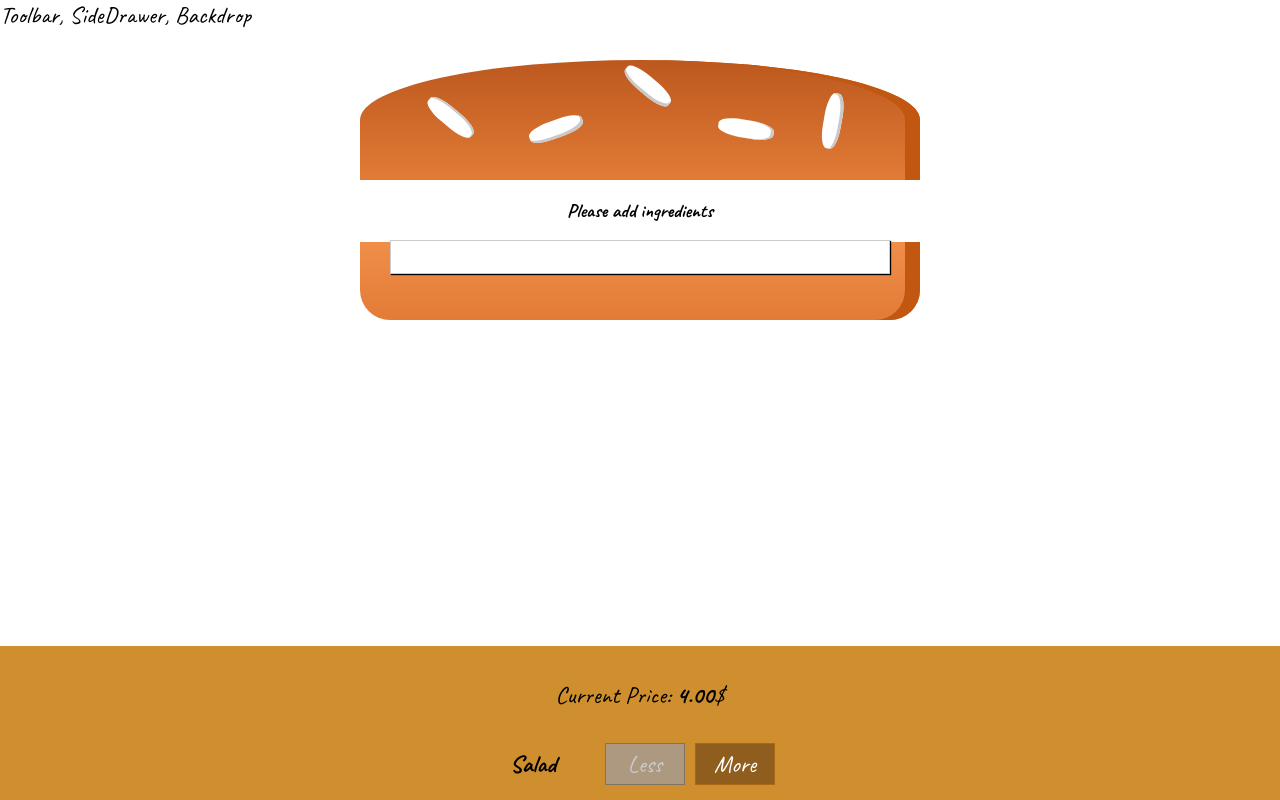
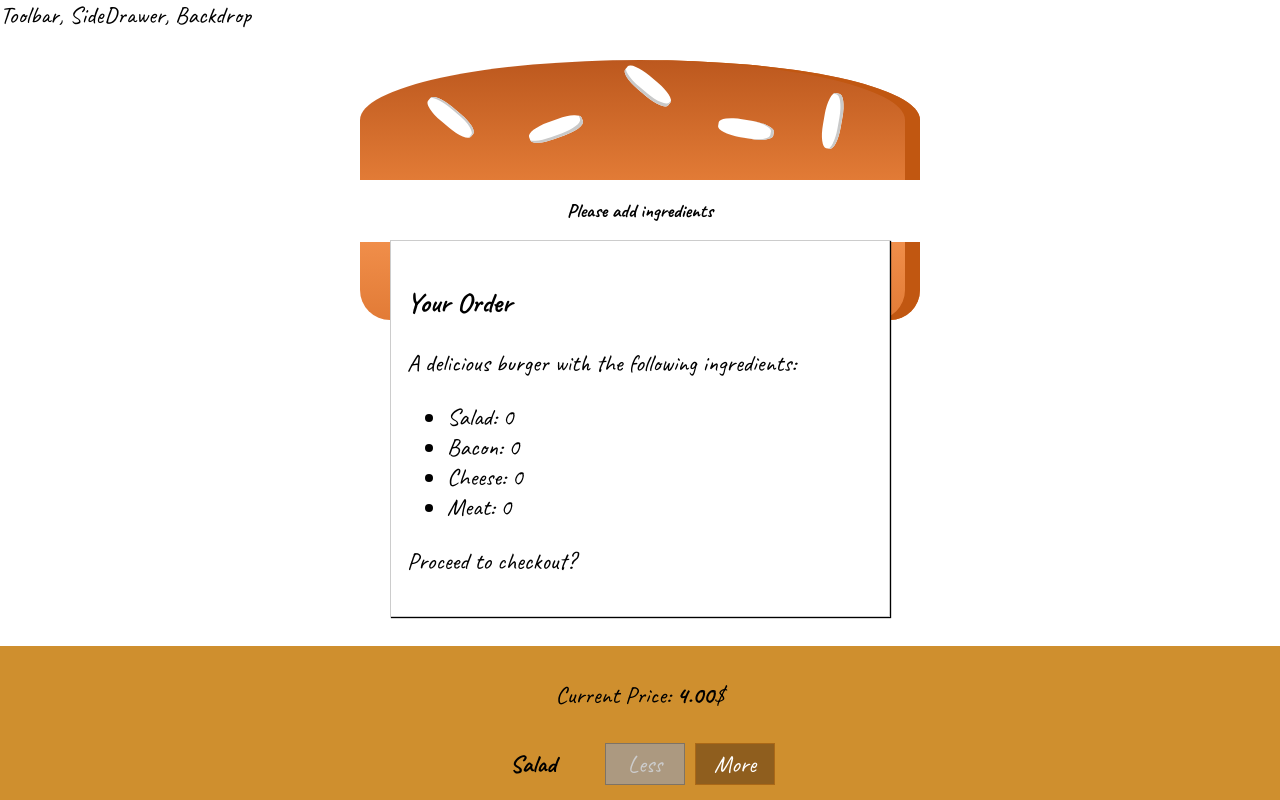
Before and after one commit to DawidSzpener/Burger, a React app: page / in a window 1280 px wide. Shown: the top 800 px of the page. Built offline with nearby package versions, Linux system fonts and the light colour scheme; a web font is replaced by a local one.

Commit message:
feat: created a modal which displays clients order

```diff
--- /dev/null
+++ b/src/components/Burger/OrderSummary/OrderSummary.js
@@ -0,0 +1,26 @@
+import React from 'react'
+import Aux from '../../../hoc/Aux'
+
+const orederSummary = (props) => {
+  const ingredientSummary = Object.keys(props.ingredients)
+    .map(igKey => {
+      return (
+        <li key={igKey}>
+          <span style={{textTransform: 'capitalize'}}>{igKey}</span>: {props.ingredients[igKey]}
+        </li>
+      )
+    })
+
+  return (
+    <Aux>
+      <h3>Your Order</h3>
+      <p>A delicious burger with the following ingredients:</p>
+      <ul>
+        {ingredientSummary}
+      </ul>
+      <p>Proceed to checkout?</p>
+    </Aux>
+  )
+}
+
+export default orederSummary
--- a/src/components/UI/Modal/Modal.js
+++ b/src/components/UI/Modal/Modal.js
@@ -3,7 +3,7 @@
 
 const modal = (props) => (
   <div className={classes.Modal}>
-    {props.chidlren}
+    {props.children}
   </div>
 )
 
--- a/src/containers/BurgerBuilder/BurgerBuilder.js
+++ b/src/containers/BurgerBuilder/BurgerBuilder.js
@@ -3,6 +3,7 @@
 import Burger from '../../components/Burger/Burger'
 import BuildControls from '../../components/Burger/BuildControls/BuildControls'
 import Modal from '../../components/UI/Modal/Modal'
+import OrderSummary from '../../components/Burger/OrderSummary/OrderSummary'
 
 const INGREDIENT_PRICES = {
   salad: 0.5,
@@ -77,7 +78,9 @@
     }
     return (
       <Aux>
-        <Modal />
+        <Modal>
+          <OrderSummary ingredients={this.state.ingredients}/>
+        </Modal>
         <div>
           <Burger ingredients={this.state.ingredients}/>
         </div>
```
